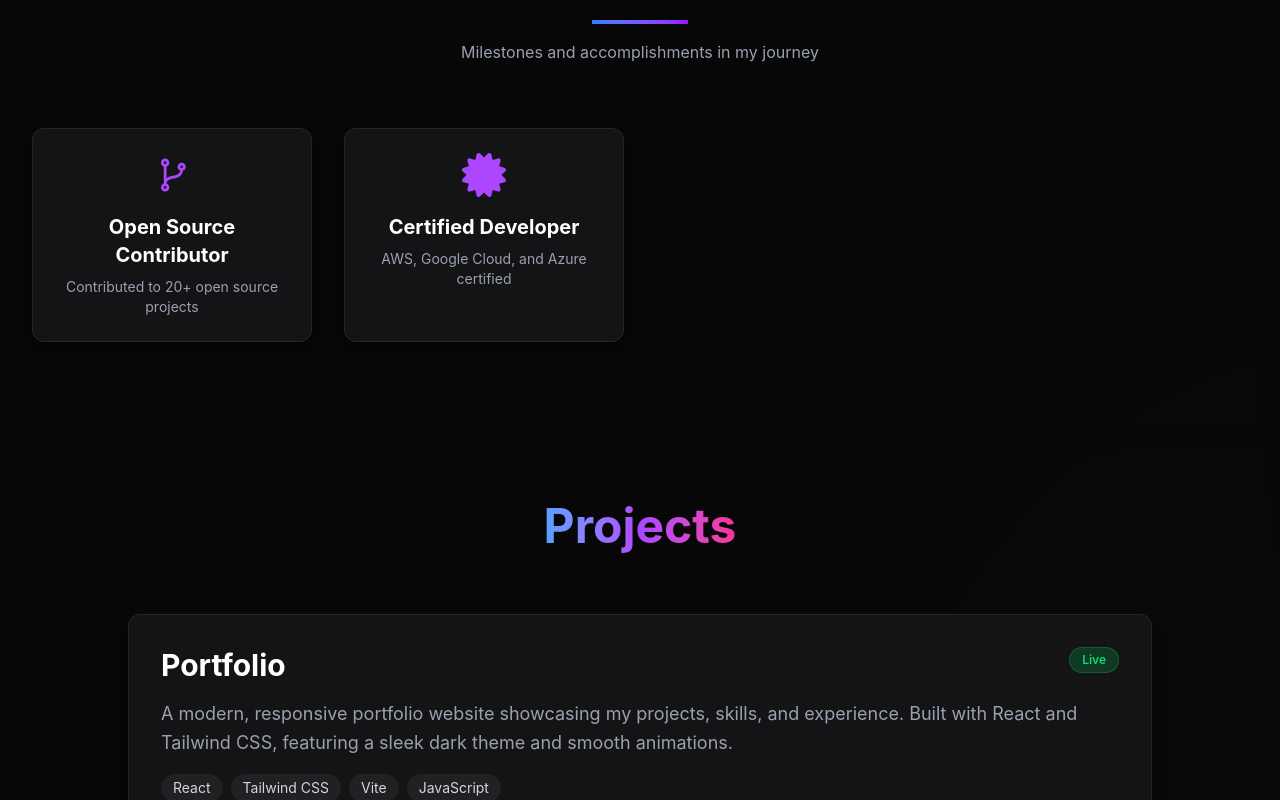
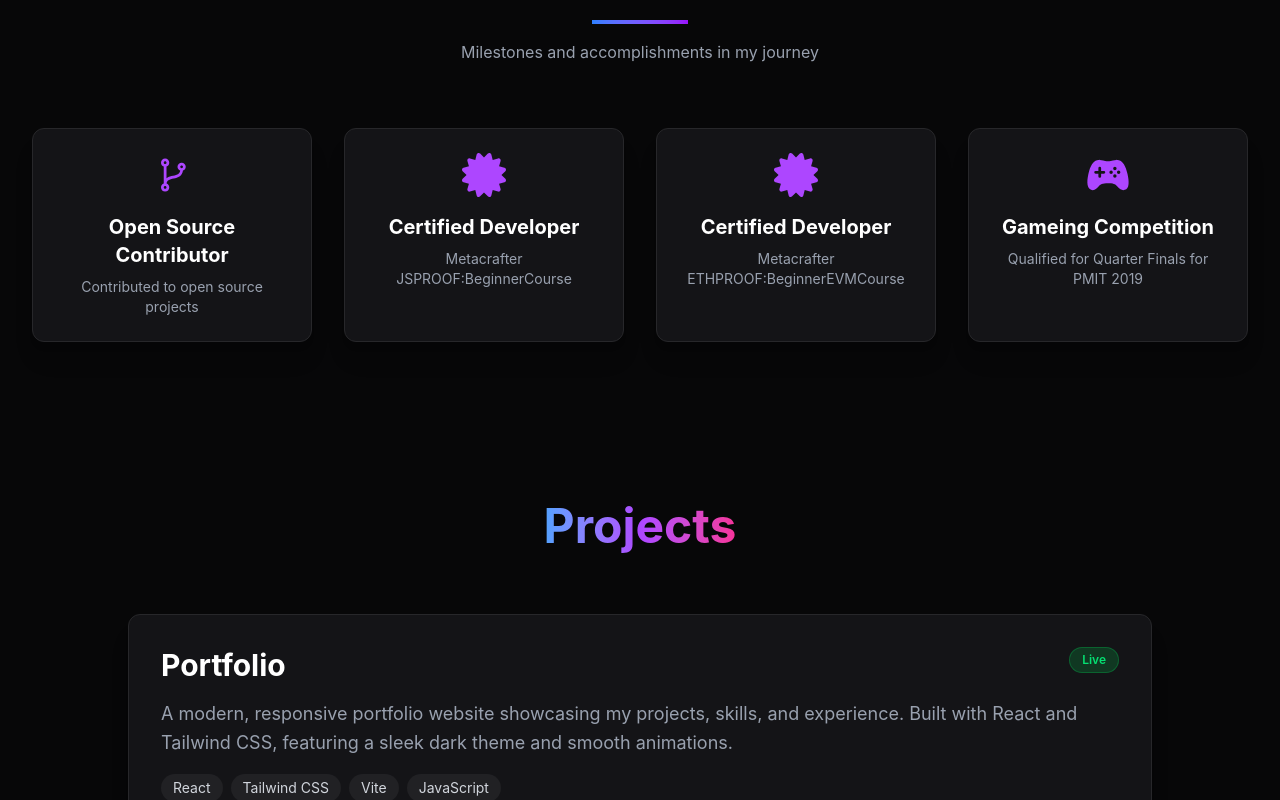
Before and after one commit to pandeYtushal/Portfolio2, a React (Vite) app in the folder new/: page / in a window 1280 px wide. Shown: the part 1260-2060 px from the top of the page. Built offline with nearby package versions, Linux system fonts and the light colour scheme.

Commit message:
Update portfolio UI

```diff
--- a/new/src/App.jsx
+++ b/new/src/App.jsx
@@ -8,13 +8,13 @@ import Achievements from './components/Achievements';
 
 function App() {
   return (
-    <div className="App">
+    <div className="bg-black text-white pb-26">
       <Navbar />
       <Hero />
       <Skills />
-      <Achievements/>
+      <Achievements />
       <Projects />
-      <Contact />
+      <Contact/>
       <Footer />
     </div>
   );
--- a/new/src/components/Achievements.jsx
+++ b/new/src/components/Achievements.jsx
@@ -1,18 +1,30 @@
 import { LiaCodeBranchSolid } from "react-icons/lia";
 import { FaCertificate } from "react-icons/fa";
+import { IoGameController } from "react-icons/io5";
 
 const Achievements = () => {
   const achievements = [
     {
       title: "Open Source Contributor",
-      description: "Contributed to 20+ open source projects",
+      description: "Contributed to open source projects",
       icon: LiaCodeBranchSolid,
     },
     {
       title: "Certified Developer",
-      description: "AWS, Google Cloud, and Azure certified",
+      description: "Metacrafter JSPROOF:BeginnerCourse",
       icon: FaCertificate,
     },
+    {
+      title: "Certified Developer",
+      description: "Metacrafter ETHPROOF:BeginnerEVMCourse",
+      icon: FaCertificate,
+    },
+    {
+      title: "Gameing Competition",
+      description: "Qualified for Quarter Finals for PMIT 2019",
+      icon:IoGameController,
+    }
+
   ];
 
   return (
--- a/new/src/components/Contact.jsx
+++ b/new/src/components/Contact.jsx
@@ -12,7 +12,7 @@ const Contact = () => {
     <section id="contact" className="section-container">
       <div className="text-center mb-16">
         <h2 className="text-4xl md:text-5xl font-bold mb-4">
-          <span className="gradient-text">You Scrolled So far</span>
+          <span className="gradient-text">Let’s Connect</span>
         </h2>
       </div>
 
--- a/new/src/components/Footer.jsx
+++ b/new/src/components/Footer.jsx
@@ -12,7 +12,7 @@ const Footer = () => {
           </p>
 
           <p className="text-gray-400">
-            Developed by Tushal
+            Developed by Tushal Pandey
           </p>
 
           <p className="text-gray-500 text-sm mt-1">
--- a/new/src/components/Hero.jsx
+++ b/new/src/components/Hero.jsx
@@ -37,9 +37,11 @@ const Hero = () => {
           </p>
 
           {/* Button */}
-          <button className="mt-4 px-6 py-3 cursor-pointer bg-linear-to-r from-blue-500 to-purple-500 text-white rounded-2xl font-bold transition-all duration-300 hover:scale-105 shadow-lg hover:shadow-xl">
-            Resume
-          </button>
+          <a href="https://drive.google.com/file/d/1MgVDHzFI4jg_Z8vGTaBrgC6r_be2xtAw/view?usp=sharing" target="_blank" rel="noopener noreferrer"
+          className="inline-block mt-4 px-6 py-3 cursor-pointer bg-gradient-to-r from-blue-500 to-purple-500 text-white rounded-2xl font-bold transition-all duration-300 hover:scale-105 shadow-lg hover:shadow-xl">
+  Resume
+</a>
+
 
         </div>
       </div>
```
